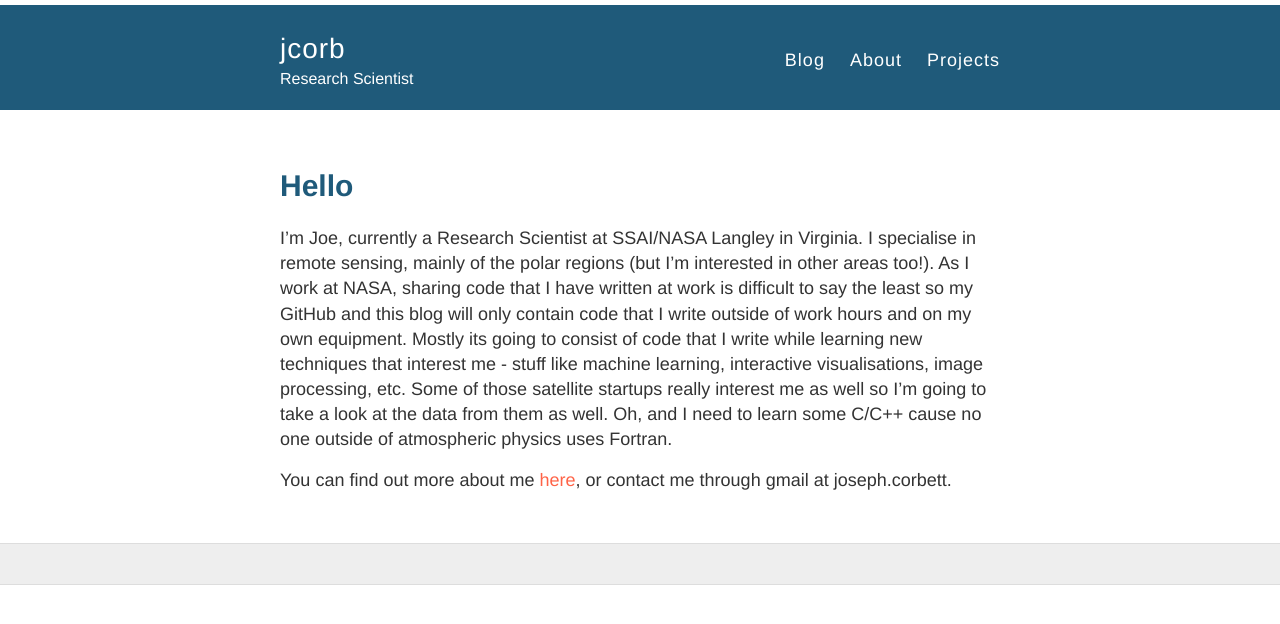
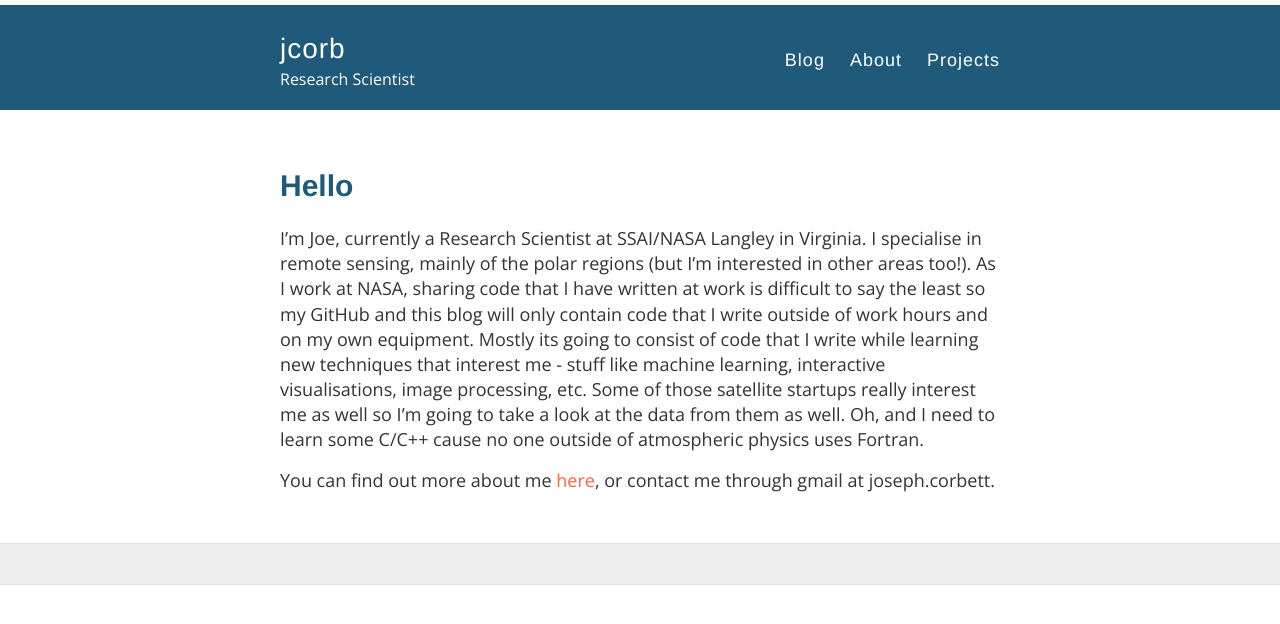
Before and after one commit to jcorb/jcorb.github.io, a Jekyll site: the page built from index.md, in a window 1280 px wide. Shown: the top 624 px of the page. Built offline with Jekyll 4.4.1, drawn with Linux system fonts in a browser that asks for light colours; nearby versions of some CDN libraries; our own code applies the rules of GitHub Pages for plain Markdown files.

Commit message:
Update _variables.scss

```diff
--- a/_sass/_variables.scss
+++ b/_sass/_variables.scss
@@ -35,9 +35,8 @@ $h4-color: #708090;
 
 $avatar: "/images/avatar.jpg";
 
-
 // Font stacks
-$helvetica: Helvetica, Arial, sans-serif;
+$helvetica: 'Open Sans', sans-serif;
 $helveticaNeue: "Helvetica Neue", Helvetica, Arial, sans-serif;
 $raleway: "Raleway", "Helvetica Neue", Helvetica, Arial, sans-serif;
 $georgia: Georgia, serif;
```
